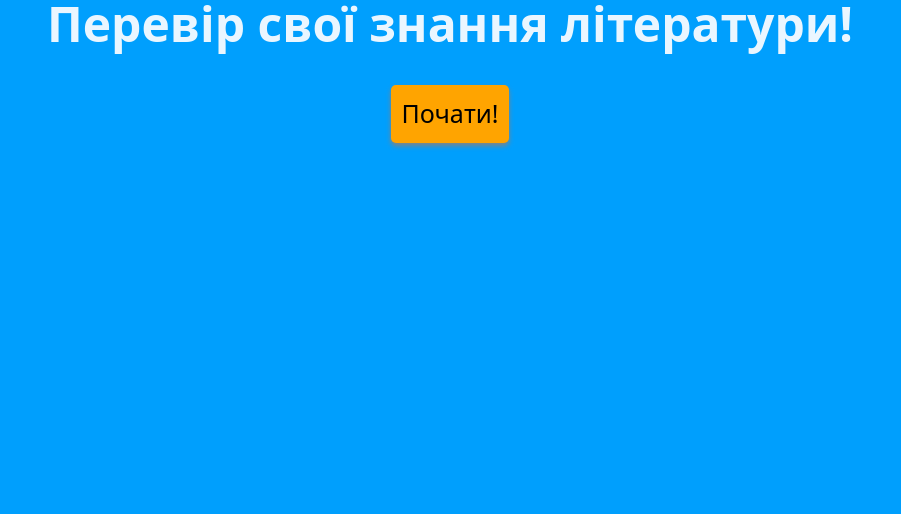
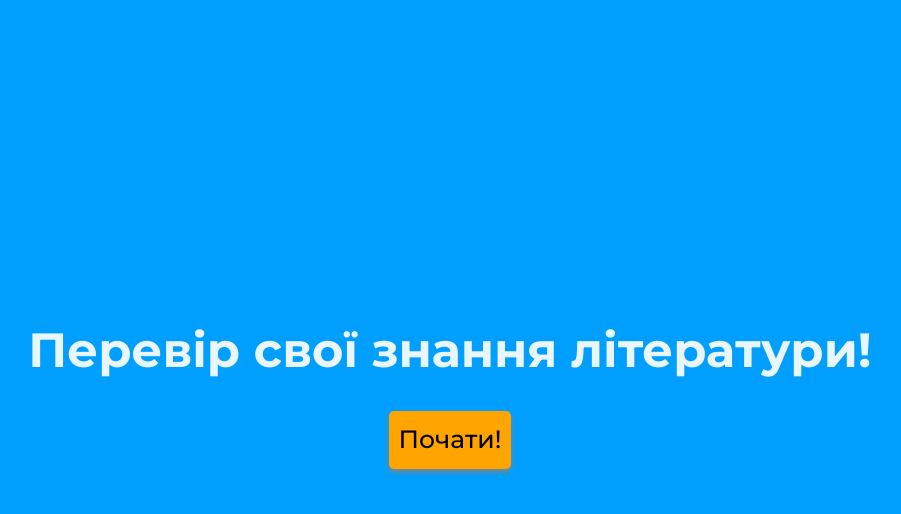
Before and after one commit to OlekVano/literature-app-web, a Next.js app: page / in a window 1280 px wide. Shown: the top 514 px of the page, without its empty margins (190-1091 px from the left). Built offline with nearby package versions, Linux system fonts and the light colour scheme.

Commit message:
Added custom font

```diff
--- a/styles/globals.scss
+++ b/styles/globals.scss
@@ -2,6 +2,21 @@
 @tailwind components;
 @tailwind utilities;
 
+@import url('https://fonts.googleapis.com/css2?family=Montserrat:ital,wght@0,100;0,200;0,300;0,400;0,500;0,600;0,700;0,800;0,900;1,100;1,200;1,300;1,400;1,500;1,600;1,700;1,800;1,900&display=swap');
+
+html, body {
+  width: 100%;
+  height: 100%;
+  margin: 0;
+  padding: 0;
+}
+
 body {
-    background-color: #009ffd;
+  background-color: #009ffd;
+  font-family: 'Montserrat', sans-serif;
 }
+
+#__next {
+  width: 100%;
+  height: 100%;
+}
```
